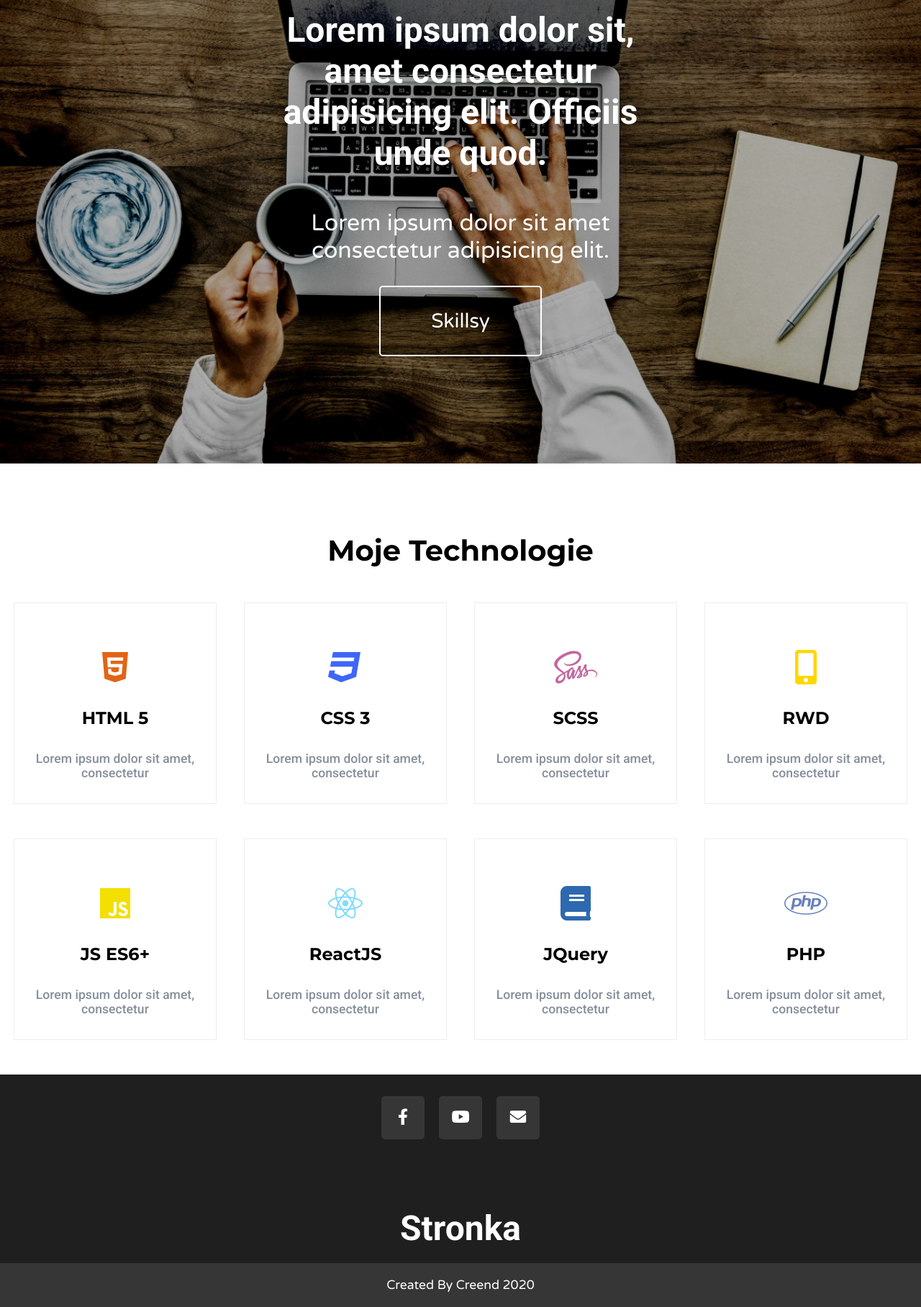
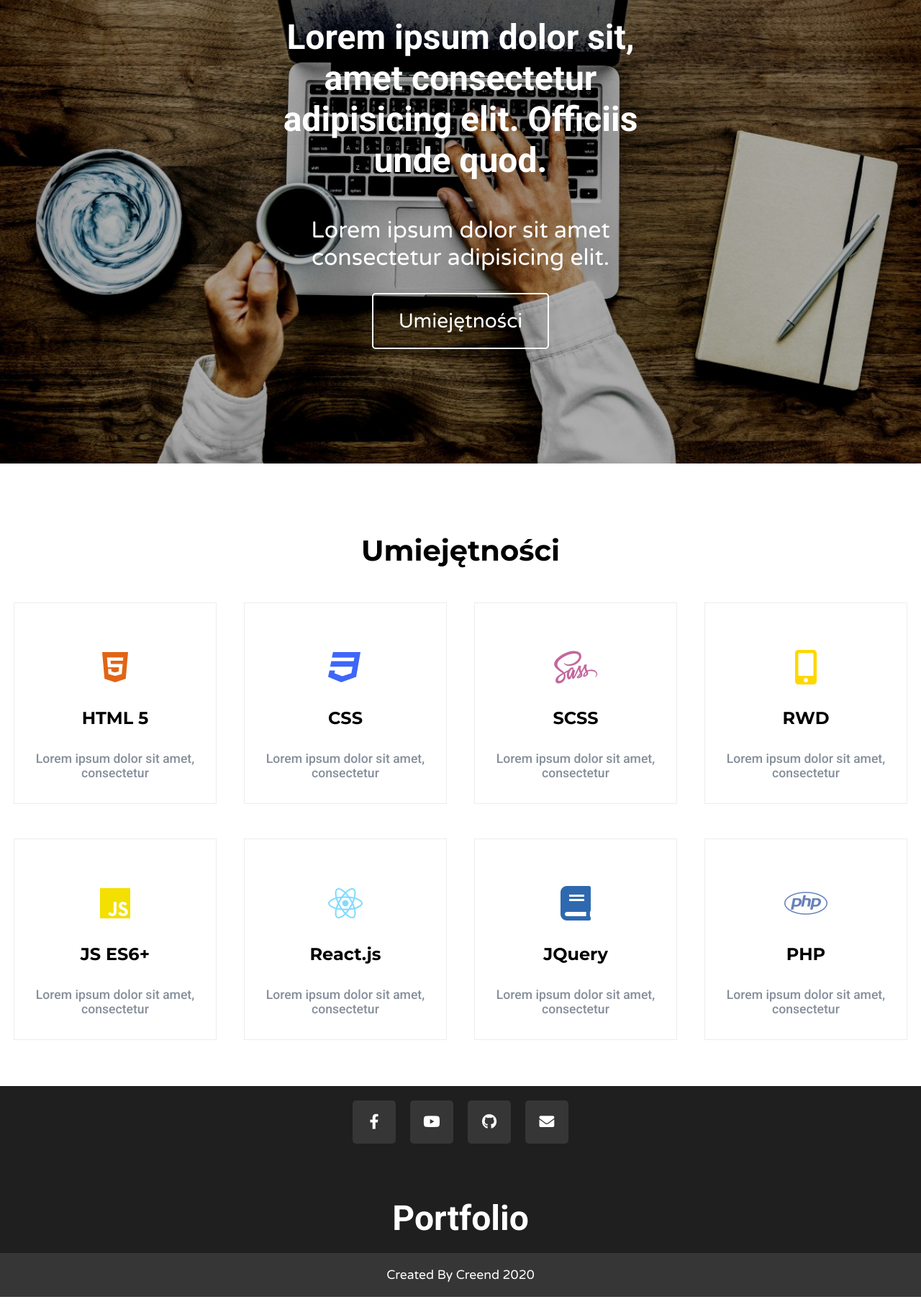
Before and after one commit to creend/creend.github.io, a website built with webpack: page index.html in a window 1280 px wide. Shown: the part 156-1972 px from the top of the page at 72% size. Built offline with nearby package versions, Linux system fonts and the light colour scheme.

Commit message:
Some updates

```diff
--- a/index.html
+++ b/index.html
@@ -1,96 +1,159 @@
 <!DOCTYPE html>
 <html lang="en">
-
   <head>
-  <meta charset="UTF-8">
-  <meta name="viewport" content="width=device-width, initial-scale=1.0">
-  <title>Document</title>
-  <link rel="stylesheet" href="https://use.fontawesome.com/releases/v5.13.1/css/all.css"
-    integrity="sha384-xxzQGERXS00kBmZW/6qxqJPyxW3UR0BPsL4c8ILaIWXva5kFi7TxkIIaMiKtqV1Q" crossorigin="anonymous">
-  <link rel="stylesheet" href="dist/main.css">
+    <meta charset="UTF-8" />
+    <meta name="viewport" content="width=device-width, initial-scale=1.0" />
+    <title>Portfolio</title>
+    <link
+      rel="stylesheet"
+      href="https://use.fontawesome.com/releases/v5.13.1/css/all.css"
+      integrity="sha384-xxzQGERXS00kBmZW/6qxqJPyxW3UR0BPsL4c8ILaIWXva5kFi7TxkIIaMiKtqV1Q"
+      crossorigin="anonymous"
+    />
+    <link rel="stylesheet" href="dist/main.css" />
     <script defer src="dist/bundle.js"></script>
   </head>
 
   <body>
     <header class="header">
-    <h1 class="header__text">Stronka</h1>
+      <h1 class="header__text">Creend</h1>
       <nav class="nav">
         <ul id="nav" class="nav__list">
-        <li js-data="list-of-page-parts" class="nav__list-item nav__list-item--actual">Początek</li>
-        <li js-data="list-of-page-parts" class="nav__list-item">Technologie</li>
+          <li
+            js-data="list-of-page-parts"
+            class="nav__list-item nav__list-item--actual"
+          >
+            Początek
+          </li>
+          <li js-data="list-of-page-parts" class="nav__list-item">
+            Umiejętności
+          </li>
           <li js-data="list-of-page-parts" class="nav__list-item">Stopka</li>
         </ul>
-      <i id="open-nav" class="fas fa-bars nav__open-menu nav__open-menu--active"></i>
+        <i
+          id="open-nav"
+          class="fas fa-bars nav__open-menu nav__open-menu--active"
+        ></i>
         <i id="close-nav" class="fas fa-times nav__close-menu"></i>
       </nav>
     </header>
     <section js-data="page-part" class="about-section">
       <div class="about-section__info">
-      <h1 class="about-section__title">Lorem ipsum dolor sit, amet consectetur adipisicing elit. Officiis unde quod.
+        <h1 class="about-section__title">
+          Lorem ipsum dolor sit, amet consectetur adipisicing elit. Officiis
+          unde quod.
         </h1>
-      <h2 class="about-section__description">Lorem ipsum dolor sit amet consectetur adipisicing elit.</h2>
-      <button id="skill-button" class="button">Skillsy</button>
+        <h2 class="about-section__description">
+          Lorem ipsum dolor sit amet consectetur adipisicing elit.
+        </h2>
+        <button id="skill-button" class="button">Umiejętności</button>
       </div>
     </section>
     <article js-data="page-part" class="my-technologies">
-    <h2 class="my-technologies__title">Moje Technologie</h2>
+      <h2 class="title">Umiejętności</h2>
       <section js-data="technology" class="my-technologies__technology">
-      <i class="fab fa-html5 my-technologies__icon  my-technologies__icon--html"></i>
+        <i
+          class="fab fa-html5 my-technologies__icon my-technologies__icon--html"
+        ></i>
         <h3 class="my-technologies__technology-name">HTML 5</h3>
-      <p class="my-technologies__techology-description">Lorem ipsum dolor sit amet, consectetur</p>
-    </section>
-    <section js-data="technology" class="my-technologies__technology">
-      <i class="fab fa-css3 my-technologies__icon my-technologies__icon--css"></i>
-      <h3 class="my-technologies__technology-name">CSS 3</h3>
-      <p class="my-technologies__techology-description">Lorem ipsum dolor sit amet, consectetur</p>
-    </section>
-    <section js-data="technology" class="my-technologies__technology">
-      <i class="fab fa-sass my-technologies__icon my-technologies__icon--scss"></i>
-      <h3 class="my-technologies__technology-name">SCSS</h3>
-      <p class="my-technologies__techology-description">Lorem ipsum dolor sit amet, consectetur</p>
-    </section>
-    <section js-data="technology" class="my-technologies__technology">
-      <i class="fas fa-mobile-alt my-technologies__icon my-technologies__icon--phone"></i>
-      <h3 class="my-technologies__technology-name">RWD</h3>
-      <p class="my-technologies__techology-description">Lorem ipsum dolor sit amet, consectetur</p>
-    </section>
-    <section js-data="technology" class="my-technologies__technology">
-      <i class="fab fa-js my-technologies__icon my-technologies__icon--js"></i>
-      <h3 class="my-technologies__technology-name">JS ES6+</h3>
-      <p class="my-technologies__techology-description">Lorem ipsum dolor sit amet, consectetur</p>
-    </section>
-    <section js-data="technology" class="my-technologies__technology">
-      <i class="fab fa-react my-technologies__icon my-technologies__icon--react"></i>
-      <h3 class="my-technologies__technology-name">ReactJS</h3>
-      <p class="my-technologies__techology-description">Lorem ipsum dolor sit amet, consectetur
+        <p class="my-technologies__techology-description">
+          Lorem ipsum dolor sit amet, consectetur
         </p>
       </section>
       <section js-data="technology" class="my-technologies__technology">
-      <i class="fas fa-book my-technologies__icon my-technologies__icon--jquery"></i>
-      <h3 class="my-technologies__technology-name">JQuery</h3>
-      <p class="my-technologies__techology-description">Lorem ipsum dolor sit amet, consectetur</p>
+        <i
+          class="fab fa-css3 my-technologies__icon my-technologies__icon--css"
+        ></i>
+        <h3 class="my-technologies__technology-name">CSS</h3>
+        <p class="my-technologies__techology-description">
+          Lorem ipsum dolor sit amet, consectetur
+        </p>
       </section>
       <section js-data="technology" class="my-technologies__technology">
-      <i class="fab fa-php my-technologies__icon my-technologies__icon--php"></i>
+        <i
+          class="fab fa-sass my-technologies__icon my-technologies__icon--scss"
+        ></i>
+        <h3 class="my-technologies__technology-name">SCSS</h3>
+        <p class="my-technologies__techology-description">
+          Lorem ipsum dolor sit amet, consectetur
+        </p>
+      </section>
+      <section js-data="technology" class="my-technologies__technology">
+        <i
+          class="fas fa-mobile-alt my-technologies__icon my-technologies__icon--phone"
+        ></i>
+        <h3 class="my-technologies__technology-name">RWD</h3>
+        <p class="my-technologies__techology-description">
+          Lorem ipsum dolor sit amet, consectetur
+        </p>
+      </section>
+      <section js-data="technology" class="my-technologies__technology">
+        <i
+          class="fab fa-js my-technologies__icon my-technologies__icon--js"
+        ></i>
+        <h3 class="my-technologies__technology-name">JS ES6+</h3>
+        <p class="my-technologies__techology-description">
+          Lorem ipsum dolor sit amet, consectetur
+        </p>
+      </section>
+      <section js-data="technology" class="my-technologies__technology">
+        <i
+          class="fab fa-react my-technologies__icon my-technologies__icon--react"
+        ></i>
+        <h3 class="my-technologies__technology-name">React.js</h3>
+        <p class="my-technologies__techology-description">
+          Lorem ipsum dolor sit amet, consectetur
+        </p>
+      </section>
+      <section js-data="technology" class="my-technologies__technology">
+        <i
+          class="fas fa-book my-technologies__icon my-technologies__icon--jquery"
+        ></i>
+        <h3 class="my-technologies__technology-name">JQuery</h3>
+        <p class="my-technologies__techology-description">
+          Lorem ipsum dolor sit amet, consectetur
+        </p>
+      </section>
+      <section js-data="technology" class="my-technologies__technology">
+        <i
+          class="fab fa-php my-technologies__icon my-technologies__icon--php"
+        ></i>
         <h3 class="my-technologies__technology-name">PHP</h3>
-      <p class="my-technologies__techology-description">Lorem ipsum dolor sit amet, consectetur</p>
+        <p class="my-technologies__techology-description">
+          Lorem ipsum dolor sit amet, consectetur
+        </p>
       </section>
     </article>
     <footer js-data="page-part" class="footer">
       <div class="footer__social-container">
-      <button class="footer__social-element footer__social-element--fb"><a href="https://www.facebook.com/"
-          target="_blank" class="footer__link"><i class="fab fa-facebook-f footer__social-icon"></i></a></button>
-      <button class="footer__social-element footer__social-element--yt"><a class="footer__link" target="_blank"
-          href="https://www.youtube.com/channel/UCBWoXNT5U8Tam5EKBYgE9lw?view_as=subscriber"><i
-            class="fab fa-youtube footer__social-icon"></i></a></button>
-      <button id="copy-button" class="footer__social-element footer__social-element--mail"><a class="footer__link"><i
-            id="email" class="fas fa-envelope footer__social-icon"></i></a>
+        <a
+          href="https://www.facebook.com/"
+          target="_blank"
+          class="footer__social-link footer__social-link--fb"
+          ><i class="fab fa-facebook-f footer__social-icon"></i
+        ></a>
+        <a
+          class="footer__social-link footer__social-link--yt"
+          target="_blank"
+          href="https://www.youtube.com/channel/UCBWoXNT5U8Tam5EKBYgE9lw?view_as=subscriber"
+          ><i class="fab fa-youtube footer__social-icon"></i
+        ></a>
+        <a
+          class="footer__social-link footer__social-link--gh"
+          target="_blank"
+          href="https://github.com/creend"
+          ><i class="fab fa-github footer__social-icon"></i
+        ></a>
+        <button
+          id="copy-button"
+          class="footer__social-link footer__social-link--mail"
+        >
+          <i id="email" class="fas fa-envelope footer__social-icon"></i>
         </button>
       </div>
       <p class="footer__copy-info" id="copy-info">E-mail skopiowany</p>
-    <h1 class="footer__page-name">Stronka</h1>
+      <h1 class="footer__page-name">Portfolio</h1>
       <p class="footer__created-info">Created By Creend 2020</p>
     </footer>
   </body>
-
 </html>
--- a/src/js/handles.js
+++ b/src/js/handles.js
@@ -1,17 +1,13 @@
-const identifiers = {
+export const identifiers = {
   openBurgerId: 'open-nav',
   closeBurgerId: 'close-nav',
   navListId: 'nav',
   skillButtonId: 'skill-button',
   copyButtonId: 'copy-button',
-  copyInfoId: 'copy-info'
-}
-const selectors = {
+  copyInfoId: 'copy-info',
+};
+export const selectors = {
   partsOfPageSelector: '[js-data="page-part"]',
   technologiesSelector: '[js-data="technology"]',
-  listOfPagePartsSelector: '[js-data="list-of-page-parts"]'
-}
-module.exports = {
-  identifiers,
-  selectors
-}
+  listOfPagePartsSelector: '[js-data="list-of-page-parts"]',
+};
--- a/src/js/index.js
+++ b/src/js/index.js
@@ -1,12 +1,8 @@
+import $ from 'jquery';
+import { identifiers, selectors } from './handles';
 import '../scss/style.scss';
 import '../img/1.jpg';
-
-const $ = require('jquery');
-
-const {
-  identifiers,
-  selectors
-} = require('./handles.js');
+import '../img/react.png';
 
 if (window.NodeList && !NodeList.prototype.forEach) {
   NodeList.prototype.forEach = Array.prototype.forEach;
@@ -21,52 +17,64 @@ const copyInfo = document.getElementById(identifiers.copyInfoId);
 
 const partsOfPage = document.querySelectorAll(selectors.partsOfPageSelector);
 const technologies = document.querySelectorAll(selectors.technologiesSelector);
-const listOfPageParts = document.querySelectorAll(selectors.listOfPagePartsSelector);
+const listOfPageParts = document.querySelectorAll(
+  selectors.listOfPagePartsSelector
+);
 
 let currentPartOfPage = 0;
 
-function checkScrollPosition() {
+const checkScrollPosition = () => {
   const scrollPosition = window.pageYOffset;
-  technologies.forEach(technology => {
+  technologies.forEach((technology) => {
     if (scrollPosition + window.innerHeight > $(technology).offset().top) {
-      technology.classList.add('my-technologies__technology--scrolled')
+      technology.classList.add('my-technologies__technology--scrolled');
     }
-  })
+  });
   partsOfPage.forEach((partOfPage, i) => {
     if (scrollPosition > $(partOfPage).offset().top - 50) {
-      listOfPageParts[currentPartOfPage].classList.remove('nav__list-item--actual');
+      listOfPageParts[currentPartOfPage].classList.remove(
+        'nav__list-item--actual'
+      );
       currentPartOfPage = i;
-      listOfPageParts[currentPartOfPage].classList.add('nav__list-item--actual');
+      listOfPageParts[currentPartOfPage].classList.add(
+        'nav__list-item--actual'
+      );
     }
-  })
-}
+  });
+};
 openBurger.addEventListener('click', () => {
   navList.classList.add('nav__list--open');
   openBurger.classList.remove('nav__open-menu--active');
   closeBurger.classList.add('nav__close-menu--active');
-})
+});
 
 closeBurger.addEventListener('click', () => {
   navList.classList.remove('nav__list--open');
   openBurger.classList.add('nav__open-menu--active');
   closeBurger.classList.remove('nav__close-menu--active');
-})
+});
 
 skillButton.addEventListener('click', () => {
-  $('body, html').animate({
-    scrollTop: $(partsOfPage[1]).offset().top
-  }, 1000)
-})
+  $('body, html').animate(
+    {
+      scrollTop: $(partsOfPage[1]).offset().top,
+    },
+    1000
+  );
+});
 
-window.addEventListener('scroll', checkScrollPosition)
+window.addEventListener('scroll', checkScrollPosition);
 
 listOfPageParts.forEach((item, i) => {
   item.addEventListener('click', () => {
-    $('body, html').animate({
-      scrollTop: $(partsOfPage[i]).offset().top
-    }, 1000)
-  })
-})
+    $('body, html').animate(
+      {
+        scrollTop: $(partsOfPage[i]).offset().top,
+      },
+      1000
+    );
+  });
+});
 
 copyButton.addEventListener('click', () => {
   const textarea = document.createElement('textarea');
@@ -79,6 +87,6 @@ copyButton.addEventListener('click', () => {
   copyInfo.classList.add('footer__copy-info--visible');
   setTimeout(() => {
     copyInfo.classList.remove('footer__copy-info--visible');
-  }, 2000)
-})
-checkScrollPosition()
+  }, 2000);
+});
+checkScrollPosition();
--- a/src/scss/_button.scss
+++ b/src/scss/_button.scss
@@ -7,7 +7,7 @@
   border: 2px solid white;
   border-radius: 5px;
   color: white;
-  padding: 20px 50px;
+  padding: 15px 35px;
   transition: .3s color;
   cursor: pointer;
   overflow: hidden;
@@ -17,7 +17,7 @@
   }
 
   &::before {
-    @include before(0, auto, 0, 0);
+    @include pseudoelement(0, auto, 0, 0);
     width: 100%;
     transform: translateX(-101%);
     background-color: white;
--- a/src/scss/_footer.scss
+++ b/src/scss/_footer.scss
@@ -1,15 +1,19 @@
 .footer {
+  display: flex;
+  flex-direction: column;
+  justify-content: center;
+  align-self: center;
   background-color: #1f1f1f;
-  margin-top: 3rem;
+  margin-top: 4rem;
 
   &__social-container {
     display: flex;
     justify-content: center;
     align-items: center;
-    padding: 20px;
+    margin-top: 10px;
   }
 
-  &__social-element {
+  &__social-link {
     display: block;
     box-sizing: content-box;
     background-color: #363636;
@@ -20,11 +24,15 @@
     text-align: center;
     border-radius: 5px;
     border: 0;
-    transition: .3s background-color;
+    transition: 0.3s background-color;
     cursor: pointer;
 
     &--yt:hover {
       background-color: #cf312e;
+    }
+
+    &--gh:hover {
+      background-color: #24292e;
     }
 
     &--fb:hover {
@@ -46,12 +54,11 @@
 
   &__copy-info {
     transform: scale(0);
-    font-family: 'Varela Round',
-      sans-serif;
+    font-family: 'Varela Round', sans-serif;
     color: white;
     text-align: center;
     padding: 20px;
-    transition: transform .3s;
+    transition: transform 0.3s;
 
     &--visible {
       transform: scale(1);
@@ -67,8 +74,7 @@
 
   &__created-info {
     text-align: center;
-    font-family: 'Varela Round',
-      sans-serif;
+    font-family: 'Varela Round', sans-serif;
     color: white;
     padding: 20px;
     background-color: #363636;
--- a/src/scss/_header.scss
+++ b/src/scss/_header.scss
@@ -15,6 +15,7 @@
   &__text {
     font-family: 'Raleway', sans-serif;
     font-size: 1.5rem;
+    user-select: none;
   }
 }
 
@@ -50,7 +51,7 @@
     }
 
     &::before {
-      @include before(0, auto, 0, 0);
+      @include pseudoelement(0, auto, 0, 0);
       display: none;
       width: 8px;
       background-color: #f0a200;
--- a/src/scss/_media.scss
+++ b/src/scss/_media.scss
@@ -38,7 +38,7 @@
   }
 
   .button {
-    padding: 15px 40px;
+    padding: 8px 20px;
     font-size: 0.75rem;
   }
 }
@@ -46,7 +46,7 @@
 @media (min-width:300px) {
   $footer-social-element-size: 45px;
 
-  .footer__social-element {
+  .footer__social-link {
     width: $footer-social-element-size;
     height: $footer-social-element-size;
     line-height: $footer-social-element-size;
@@ -77,7 +77,7 @@
 
   .button {
     font-size: 1.5rem;
-    padding: 25px 60px;
+    padding: 15px 30px;
   }
 
   .my-technologies {
@@ -90,10 +90,9 @@
       flex-basis: 40%;
       min-height: 260px;
     }
-
-    &__title {
-      flex-basis: 100%;
-    }
+  }
+  .title{
+    flex-basis: 100%;
   }
 
   .footer__social-element {
@@ -149,7 +148,7 @@
     }
 
     &::before {
-      @include before(auto, auto, 0, 0);
+      @include pseudoelement(auto, auto, 0, 0);
       display: block;
       width: 100%;
       height: 2px;
@@ -199,7 +198,7 @@
 
   .button {
     font-size: 1.75rem;
-    padding: 30px 70px;
+    padding: 20px 35px;
   }
 
   .my-technologies__technology {
@@ -209,12 +208,11 @@
 
 @media (min-width:1250px) {
   $footer-social-element-size: 60px;
+  .title {
+    font-size: 2.5rem;
 
-  .my-technologies__title {
-    font-size: 2.5rem;
   }
-
-  .my-technologies__technology {
+    .my-technologies__technology {
     flex-basis: 22%;
     min-height: 280px;
   }
@@ -227,7 +225,7 @@
     font-size: 1.1rem;
   }
 
-  .footer__social-element {
+  .footer__social-link {
     width: $footer-social-element-size;
     height: $footer-social-element-size;
     line-height: $footer-social-element-size;
--- a/src/scss/_mixins.scss
+++ b/src/scss/_mixins.scss
@@ -4,7 +4,7 @@
   cursor: pointer;
 }
 
-@mixin before($top, $right, $bottom, $left) {
+@mixin pseudoelement($top, $right, $bottom, $left) {
   position: absolute;
   content: '';
   top: $top;
--- a/src/scss/_technologies.scss
+++ b/src/scss/_technologies.scss
@@ -2,14 +2,6 @@
   display: flex;
   flex-direction: column;
   align-items: center;
-  user-select: none;
-
-  &__title {
-    margin-top: 6rem;
-    font-family: 'Montserrat', sans-serif;
-    font-size: 2.1rem;
-    text-align: center;
-  }
 
   &__technology {
     position: relative;
@@ -18,13 +10,14 @@
     align-items: center;
     justify-content: center;
     position: relative;
+    user-select: none;
     margin-top: 3rem;
     width: 90%;
     padding: 10px;
-    border: 1px solid rgba(220, 220, 220, .5);
+    border: 1px solid rgba(220, 220, 220, 0.5);
     min-height: 250px;
     overflow: hidden;
-    transition: .75s transform, color;
+    transition: 0.75s transform, color;
     transform: translateX(-100%);
 
     &--scrolled {
@@ -32,23 +25,22 @@
     }
 
     &::before {
-      @include before(0, auto, auto, 0);
+      @include pseudoelement(0, auto, auto, 0);
+      z-index: -1;
+      background-color: #03071e;
       width: 100%;
       height: 100%;
-      background-color: #03071e;
       transform: translateX(-102%);
-      transition: .3s transform;
-      z-index: -1;
+      transition: 0.3s transform;
+    }
+
+    &:hover::before {
+      transform: translateX(0%);
     }
 
     &:hover {
       color: white;
     }
-
-    &:hover::before {
-      transform: translateX(0);
-    }
-
   }
 
   &__icon {
--- /dev/null
+++ b/src/scss/_title.scss
@@ -0,0 +1,6 @@
+.title{
+  margin-top: 6rem;
+    font-family: 'Montserrat', sans-serif;
+    font-size: 2.1rem;
+    text-align: center;
+}
--- a/src/scss/style.scss
+++ b/src/scss/style.scss
@@ -3,6 +3,7 @@
 @import 'mixins';
 @import 'header';
 @import 'about-section';
+@import 'title';
 @import 'button';
 @import 'technologies';
 @import 'footer';
```
Also changed, not shown: README.md (added), dist/1a075371ef9e044b0dc2a01979099ea5.png (added), dist/bundle.js, dist/main.css, src/img/react.png (added), 1 other file. Lines whose indentation alone changed are shown as unchanged.
